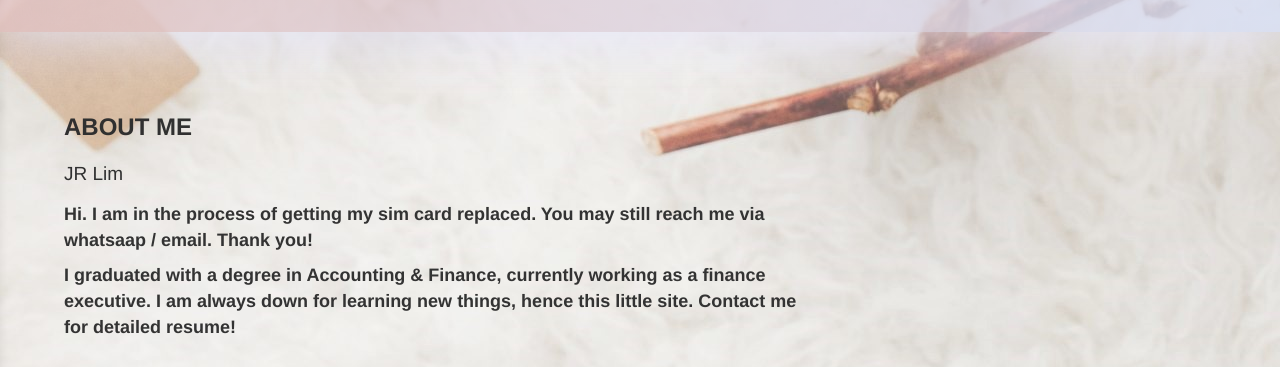
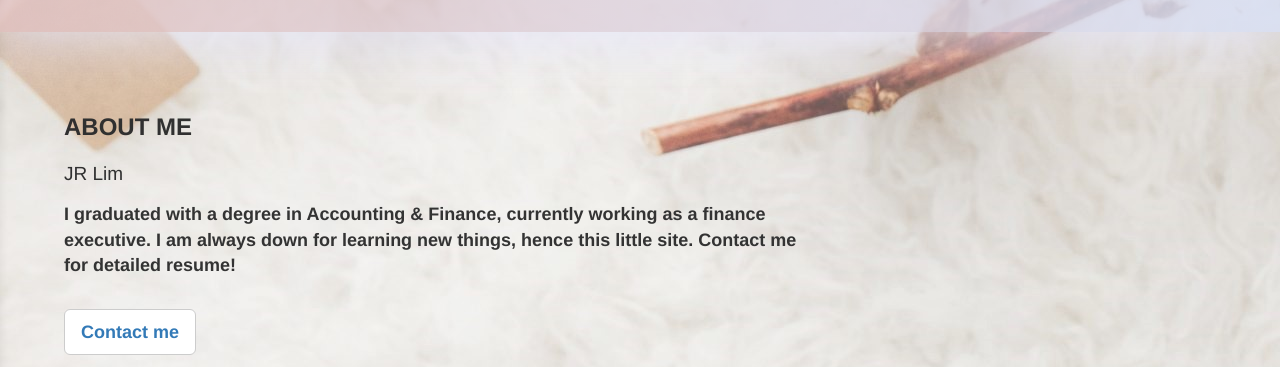
Before and after one commit to JRLim0902/myprofile, a plain HTML site: page index.html in a window 1280 px wide. Shown: the part 152-519 px from the top of the page. Drawn offline with nearby package versions, Linux system fonts and the light colour scheme.

Commit message:
Update index.html

```diff
--- a/index.html
+++ b/index.html
@@ -25,7 +25,7 @@
                 <div class="col-sm-8">
                     <h2>About Me</h2>
                     <h4>JR Lim</h4>
-                    <p>Hi. I am in the process of getting my sim card replaced. You may still reach me via whatsaap / email. Thank you!</p>
+                    <p></p>
                     <!--
                 <ul class="list">
                     <li><span class="glyphicon glyphicon-user logo-small"></span> Female</li>
```
